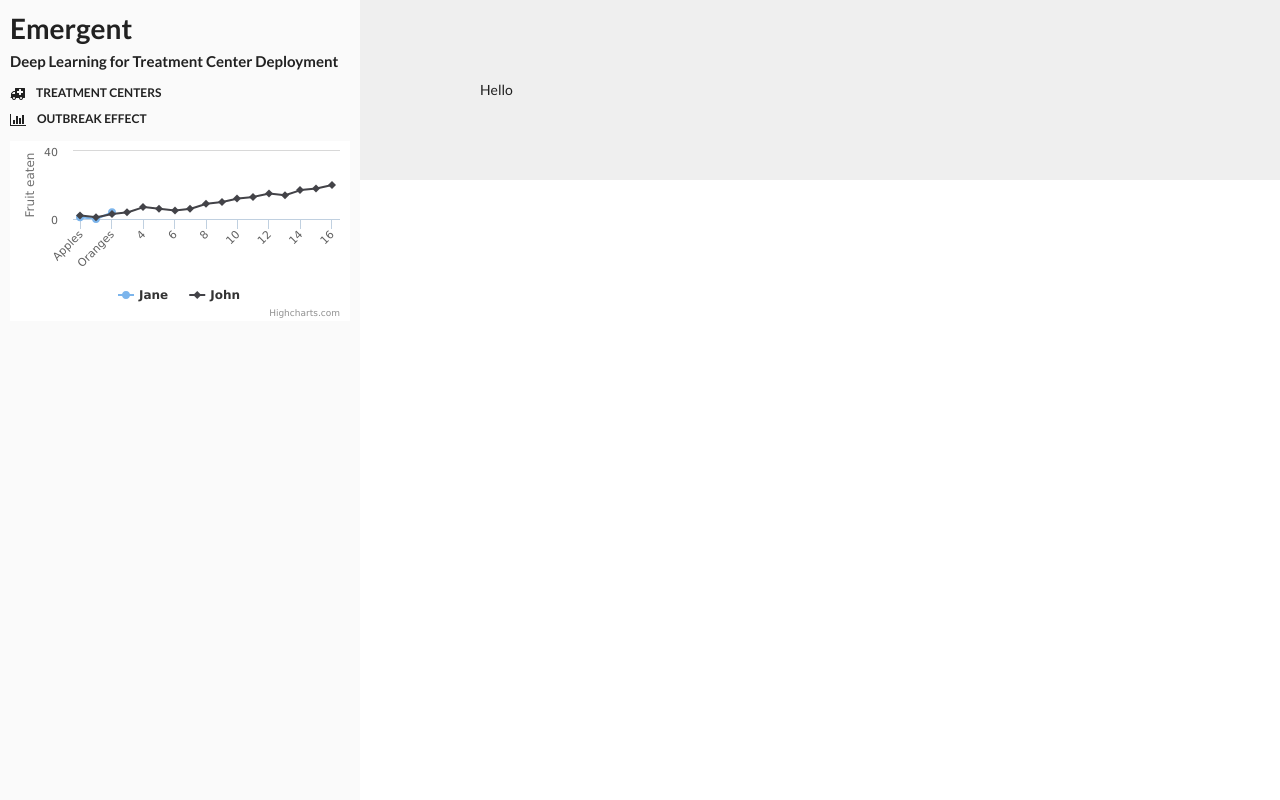
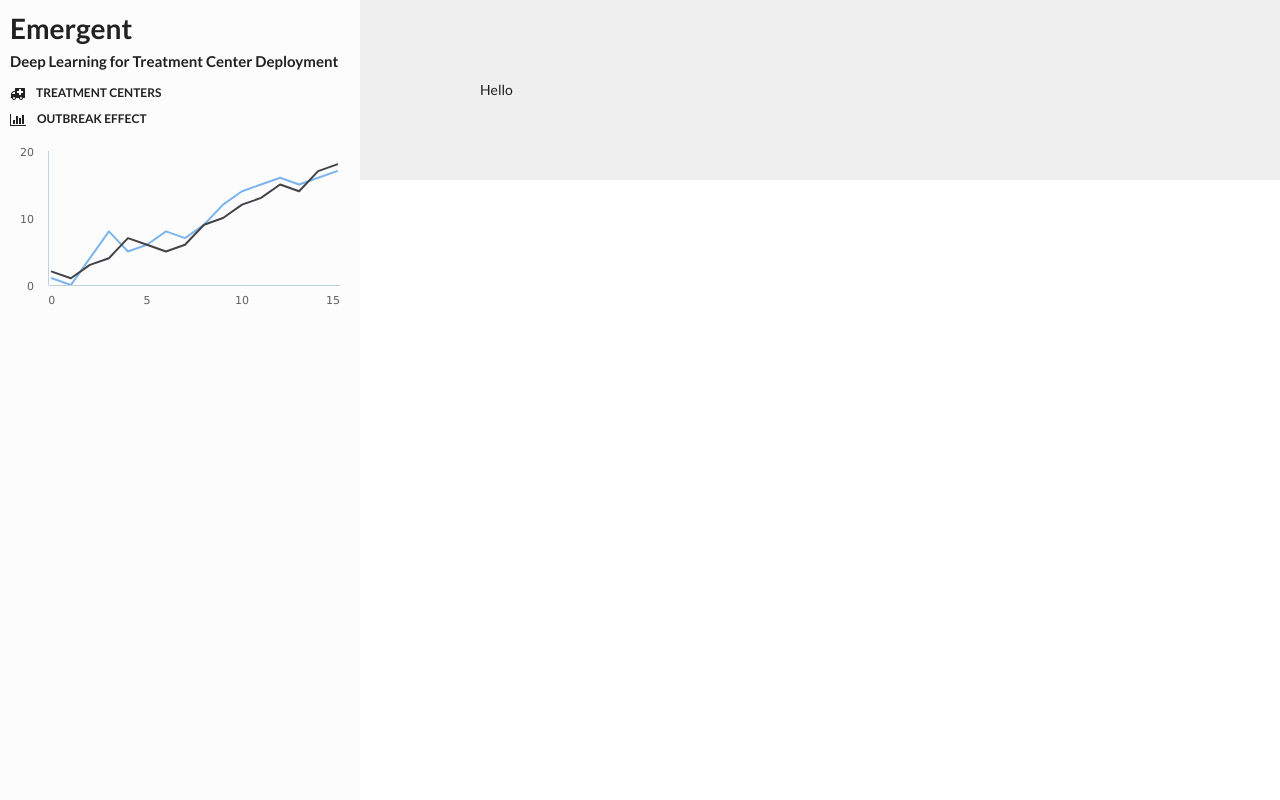
Before and after one commit to lisa-1010/nga_hacks, a Flask app: page /tmp in a window 1280 px wide. Run offline with Flask 2, Linux system fonts and the light colour scheme.

Commit message:
Added chart

```diff
--- a/flask/app/static/css/index.css
+++ b/flask/app/static/css/index.css
@@ -11,7 +11,7 @@
   position: fixed;
   top: 0;
   left: 0;
-  background-color: #fafafa;
+  background-color: #fcfcfc;
   width: 360px;
   height: 100%;
   padding: 10px 10px;
--- a/flask/app/static/js/graph.js
+++ b/flask/app/static/js/graph.js
@@ -1,25 +1,43 @@
 $(function () {
   $('#outbreak-effect-chart').highcharts({
     chart: {
+      backgroundColor: '#fcfcfc',
       type: 'line'
     },
     title: {
       text: ''
     },
+    plotOptions: {
+      series: {
+        marker: {
+          enabled: false
+        }
+      }
+    },
+    minorGridLineWidth: 0,
     xAxis: {
-      categories: ['Apples', 'Bananas', 'Oranges']
+      lineWidth: 1,
+      tickLength: 0
     },
     yAxis: {
-      title: {
-        text: 'Fruit eaten'
-      }
+      title: '',
+      lineWidth: 1,
+      gridLineWidth: 0,
+      minorGridLineWidth: 0,
     },
     series: [{
-      name: 'Jane',
-      data: [1, 0, 4]
+      name: 'ETC-0',
+      data: [1, 0, 4, 8, 5, 6, 8, 7, 9, 12, 14, 15, 16, 15, 16, 17]
     }, {
-      name: 'John',
-      data: [2, 1, 3, 4, 7, 6, 5, 6, 9, 10, 12, 13, 15, 14, 17, 18, 20]
-    }]
+      name: 'ETC-N',
+      data: [2, 1, 3, 4, 7, 6, 5, 6, 9, 10, 12, 13, 15, 14, 17, 18]
+    }],
+    credits: {
+        enabled: false
+    },
+    legend: {
+                 enabled: false
+             }
+
   });
 });
```
